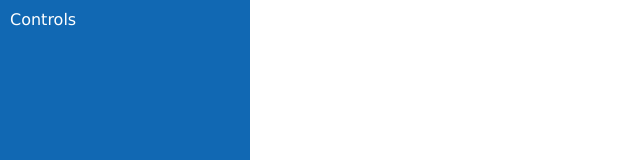
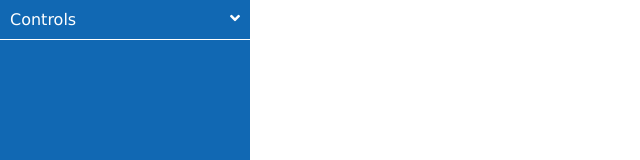
Before and after one commit to macwong/LayoutPrototype, a React (Create React App) app: page / in a window 1280 px wide. Shown: the top 160 px of the page, without its empty margins (0-640 px from the left). Built offline with nearby package versions, Linux system fonts and the light colour scheme; the HTML template or start-up script is replaced by a standard one.

Commit message:
Slightly better menu again

```diff
--- a/src/App.css
+++ b/src/App.css
@@ -4,13 +4,28 @@
     font-family: verdana;
     width: 250px;
     height: 100vh;
-  }
+}
 
   .layout_controls .layout_controls__trigger {
     padding: 10px;
     display: block;
     width: calc(100% - 20px);
     cursor: pointer;
+    border-bottom: solid 1px white;
+  }
+
+  .layout_controls .layout_controls__trigger:after {
+    font-family: 'FontAwesome';
+    content: '\f107';
+    float: right;
+    display: block;
+    transform: rotate(0);
+    transition: 300ms linear;
+  }
+
+  .layout_controls .layout_controls__trigger.is-open:after {
+    transform: rotate(-90deg);
+    transition: 300ms linear;
   }
 
   .layout_controls .layout_controls__contentInner {
@@ -22,3 +37,8 @@
   .layout_controls .layout_controls__contentInner div {
     padding: 5px;
   }
+
+  @font-face {
+    font-family: 'FontAwesome';
+    src: url('./fonts/fa-solid-900.ttf');
+  }
```
Also changed, not shown: src/fonts/fa-solid-900.ttf (added).
